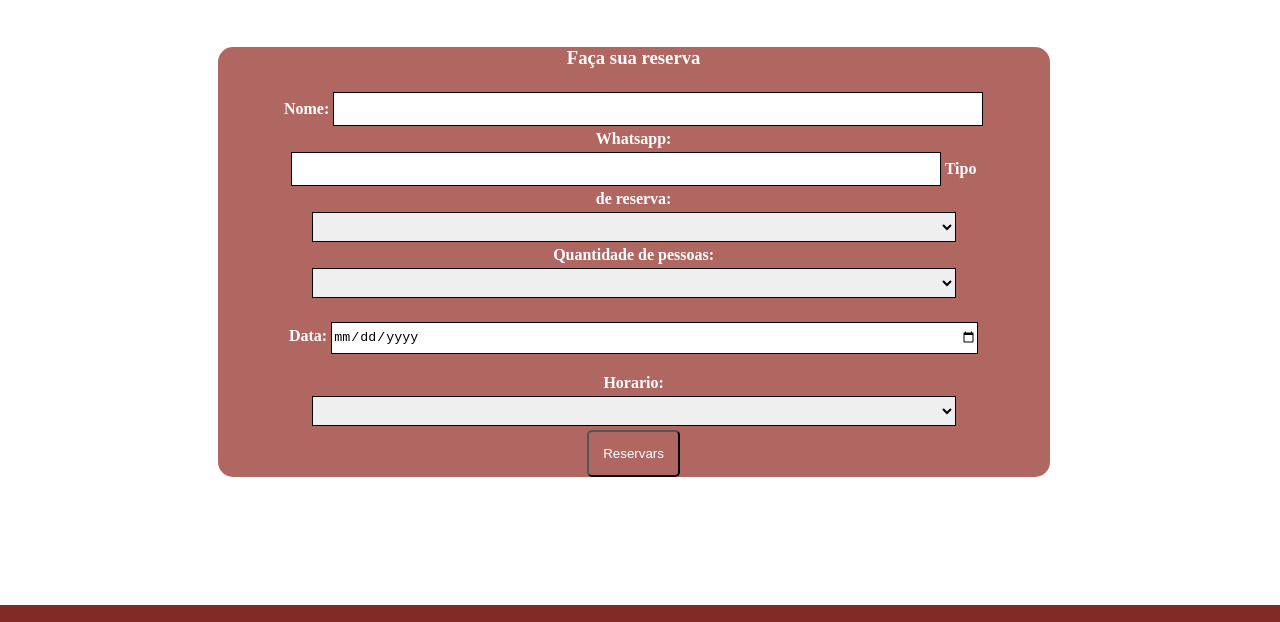
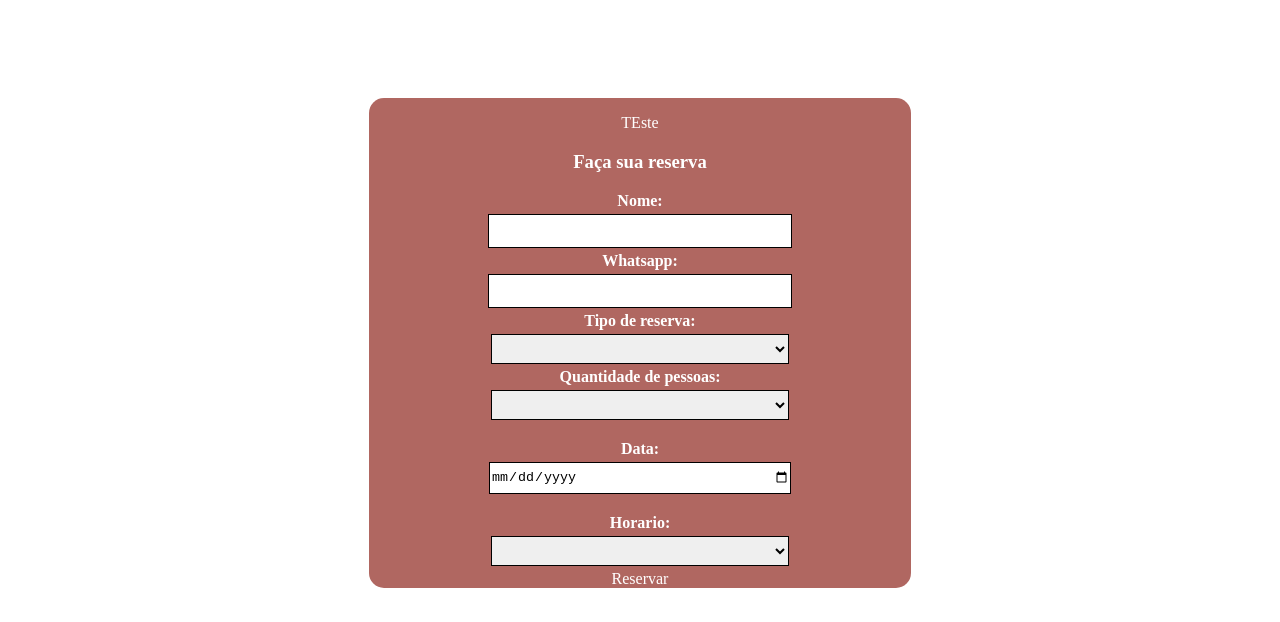
Before and after one commit to Ronaldoluiz91/Projeto-Utopia-SENAC, a plain HTML site: page reserva.html in a window 1280 px wide. Shown: the part 81-703 px from the top of the page. Drawn offline with nearby package versions, Linux system fonts and the light colour scheme; a web font is replaced by a local one.

Commit message:
atualização Projeto Utopia

```diff
--- a/css/estilo.css
+++ b/css/estilo.css
@@ -499,13 +499,17 @@ button a {
     font-weight: bold;
 }
 
+.conteudo-reserva-pai{
+    display: flex;
+    justify-content: center;
+    margin: 5%;
+}
+
 .conteudo-reserva {
-    margin-left: 17%;
     text-align: center;
     background-color: #B06761;
     border-radius: 15px;
-    margin-bottom: 20px;
-    width: 65%;
+    width: 100%;
     color: white;
 }
 
@@ -841,6 +845,7 @@ button a {
 
     .conteudo-reserva {
         margin-top: 15%;
+        width: 70%;
     }
 
     /*MODAL */
@@ -1071,20 +1076,32 @@ button a {
 
 
 
-    /* PAGINA RESERVA PARA DESKTOP */
+    /* PAGINA RESERVA PARA NOTEBOOK */
 
     #form-reserva {
-        max-width: 700px;
+        max-width: 60%;
         margin: auto;
     }
 
     .conteudo-reserva {
         margin-top: 10%;
         margin-bottom: 10%;
+        width: 67%;
+    }
+}
+
+    /* PAGINA RESERVA PARA DESKTOP TELA MAIOR */
+
+    .conteudo-reserva {
+        margin-top: 10%;
+        margin-bottom: 10%;
+        width: 47%;
     }
 
 
-}
+
+
+
 
 
 
--- a/js/acoes.js
+++ b/js/acoes.js
@@ -100,38 +100,64 @@ setInterval(nextSlide, intervalTime);
 //Modal pagina reserva
 
 var modal = document.getElementById("modal-container"); //modal
-var btnReserva = document.getElementById("reservar"); //botão enviar reserva
+//var btnReserva = document.getElementById("reservar"); //botão enviar reserva
 var span = document.getElementsByClassName("close")[0]; //botao fechar modal
-
-
-
-
-
-btnReserva.onclick = function () {
-    var nome = document.getElementById('nome').value;
-    var telefone =document.getElementById('telefone').value;
+var nome = document.getElementById('nome').value;
+    var telefone = document.getElementById('telefone').value;
     var reserva = document.getElementById('reserva').value;
     var quantidade = document.getElementById('quantidade').value;
     var data = document.getElementById('data').value;
     var horario = document.getElementById('horario').value;
 
 
-    if (nome || telefone || reserva || quantidade || data || horario !== '') {
-        modal.style.display = "block";
+
+function enviar(){
+    alert("funcionou!")
+    alert(nome)
+
+
+
+    if (nome ==="" || telefone ==="" || reserva ==="" || quantidade ==="" || data==="" || horario ==="") {
+        alert('preencha todos os campos')
+        // modal.style.display = "block";
     }
 
     else {
-        alert('preencha todos os campos')
+        // alert('preencha todos os campos')
+        modal.style.display = "block";
     }
-
     span.onclick = function () {
         modal.style.display = "none";
     }
-}
+    }
 
 
-window.onclick = function (event) {
-    if (event.target == modal) {
-        modal.style.display = "none";
-    }
-}
+
+// btnReserva.onclick = function () {
+//     var nome = document.getElementById('nome').value;
+//     var telefone = document.getElementById('telefone').value;
+//     var reserva = document.getElementById('reserva').value;
+//     var quantidade = document.getElementById('quantidade').value;
+//     var data = document.getElementById('data').value;
+//     var horario = document.getElementById('horario').value;
+
+
+//     if (nome || telefone || reserva || quantidade || data || horario !== '') {
+//         modal.style.display = "block";
+//     }
+
+//     else {
+//         alert('preencha todos os campos')
+//     }
+
+//     span.onclick = function () {
+//         modal.style.display = "none";
+//     }
+// }
+
+
+// window.onclick = function (event) {
+//     if (event.target == modal) {
+//         modal.style.display = "none";
+//     }
+// }
--- a/reserva.html
+++ b/reserva.html
@@ -20,7 +20,7 @@
 </head>
 
 
-<body >
+<body>
     <header id="topo">
         <div>
             <h1>
@@ -45,9 +45,9 @@
         </div>
     </header>
 
-
+    <div class="conteudo-reserva-pai">
         <div class="conteudo-reserva">
-
+            <p >TEste</p>
             <div class="titulo-reserva">
                 <h3>Faça sua reserva</h3>
             </div>
@@ -56,11 +56,11 @@
 
 
                 <label for="nome">Nome:</label>
-            <input tabindex="1" required type="text" id="nome" name="nome">
+                <input tabindex="1"  type="text" id="nome" name="nome">
 
 
                 <label for="telefone">Whatsapp:</label>
-            <input tabindex="2" required type="text" id="telefone" name="telefone">
+                <input tabindex="2" type="text" id="telefone" name="telefone">
 
 
                 <label for="reserva">Tipo de reserva:</label>
@@ -94,15 +94,15 @@
                 <select type="times" name="horario" id="horario">
                     <option value=""></option>
                     <option value="">16:00 horas</option>
-                <option value="">17:00 horas</option>
+                    <option value="17:00 horas">17:00 horas</option>
                     <option value="">18:00 horas</option>
                     <option value="">19:00 horas</option>
                     <option value="">20:00 horas</option>
                     <option value="">21:00 horas</option>
                     <option value="">22:00 horas</option>
                 </select>
-
-            <button tabindex="11" id="reservar" name="enviar"> Reservars</button>
+<div tabindex="11" id="reservar" name="enviar" onclick="enviar()"> Reservar</div>
+                <!-- <button tabindex="11" id="reservar" name="enviar" onclick="enviar()"> Reservar</button> -->
             </form>
 
         </div>
@@ -111,6 +111,8 @@
         <div id="modal-container">
             <span class="close-modal">&times;</span>
             <p>Reserva efetuada com sucesso</p>
+        </div>
+
     </div>
 
 
```
Also changed, not shown: imagens/reserva-fundo.png (added). Lines whose indentation alone changed are shown as unchanged.
